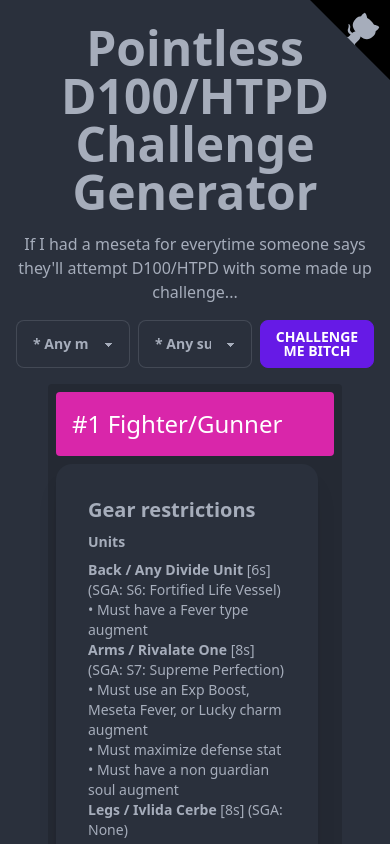
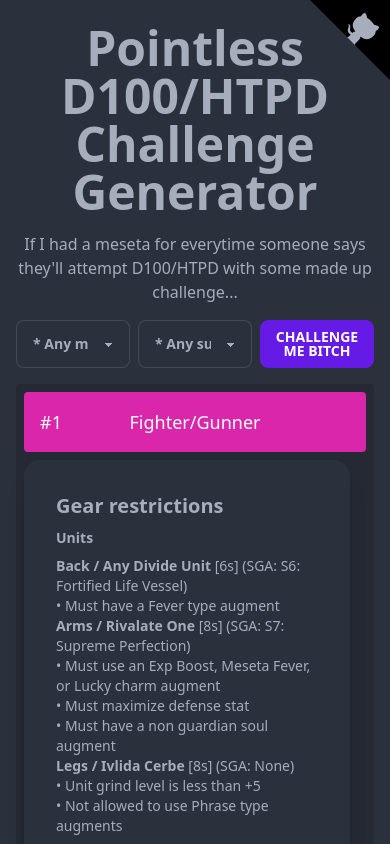
Before and after one commit to mumbler9486/pointless-d100-challenges, a SvelteKit app: page / in a window 390 px wide. Both pictures are taken after a click on the button "CHALLENGE ME BITCH". Shown: the top 844 px of the page. Built offline with nearby package versions, Linux system fonts and the light colour scheme.

Commit message:
📱Fix responsive design in texts and padding

```diff
--- a/src/components/challenge/ChallengeView.svelte
+++ b/src/components/challenge/ChallengeView.svelte
@@ -10,7 +10,9 @@
 </script>
 
 <div class="grid gap-2 grid-cols-1 md:grid-cols-2 xl:grid-cols-3 bg-base-200 p-2 rounded">
-	<div class="bg-secondary text-secondary-content p-4 rounded text-2xl col-span-3 text-center">
+	<div
+		class="bg-secondary text-secondary-content p-4 rounded col-span-3 text-center text-lg sm:text-2xl"
+	>
 		<div class="absolute">#{id}</div>
 		<div>{challenge.mainClass}{challenge.subClass ? `/${challenge.subClass}` : ''}</div>
 	</div>
@@ -34,7 +36,7 @@
 		<ConditionChallengeView otherChallenges={challenge.otherChallenges} />
 	</div>
 	<div
-		class="bg-accent row-start-5 text-accent-content rounded p-4 text-xl col-span-3 shadow-lg text-center"
+		class="bg-accent row-start-5 text-accent-content rounded p-4 col-span-3 shadow-lg text-center text-lg sm:text-xl"
 	>
 		<div class="line-through">
 			While <span class="text-bold">{challenge.bigChallenge}</span>
--- a/src/routes/+page.svelte
+++ b/src/routes/+page.svelte
@@ -39,7 +39,7 @@
 </div>
 
 {#if generatedChallenges.length > 0}
-	<div class="container flex flex-col bg-base-100 mx-auto max-w-6xl px-12">
+	<div class="container flex flex-col bg-base-100 mx-auto max-w-6xl px-4 lg:px-10 xl:px-12">
 		<ChallengeView id={challengeId} {challenge} />
 	</div>
 {/if}
```
